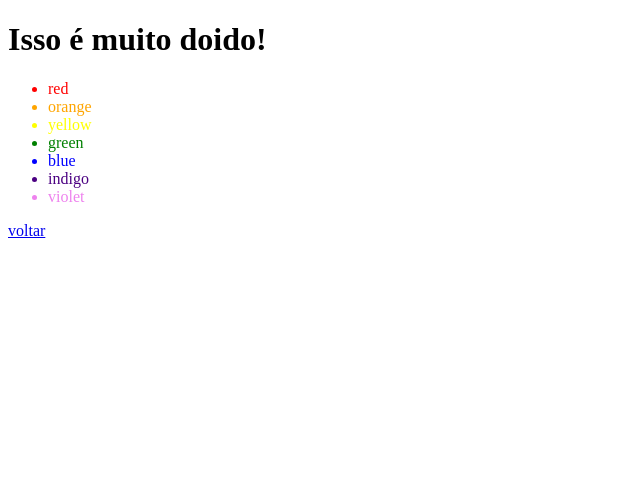
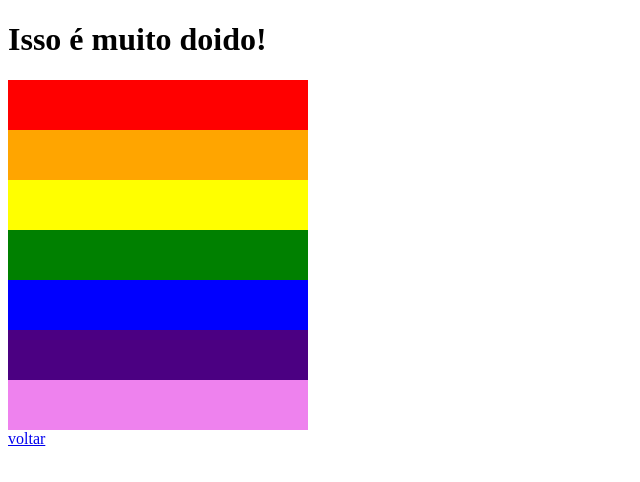
Before and after one commit to fboldt/dwalt, a plain HTML site: page arcoiris.html in a window 1280 px wide. Shown: the whole page, without its empty margins (0-640 px from the left). Drawn offline with Linux system fonts and the light colour scheme.

Commit message:
faz um arco-iris de verdade

```diff
--- a/arcoiris.html
+++ b/arcoiris.html
@@ -5,18 +5,22 @@
     <meta http-equiv="X-UA-Compatible" content="IE=edge">
     <meta name="viewport" content="width=device-width, initial-scale=1.0">
     <title>Loucura Loucura</title>
+    <style>
+        div {
+            width: 300px;
+            height: 50px;
+        }
+    </style>
 </head>
 <body>
     <h1>Isso é muito doido!</h1>
-    <ul>
-        <li style="color: red;">red</li>
-        <li style="color: orange;">orange</li>
-        <li style="color: yellow;">yellow</li>
-        <li style="color: green;">green</li>
-        <li style="color: blue;">blue</li>
-        <li style="color: indigo;">indigo</li>
-        <li style="color: violet;">violet</li>
-    </ul>
+    <div style="background-color: red;"></div>
+    <div style="background-color: orange;"></div>
+    <div style="background-color: yellow;"></div>
+    <div style="background-color: green;"></div>
+    <div style="background-color: blue;"></div>
+    <div style="background-color: indigo;"></div>
+    <div style="background-color: violet;"></div>
     <a href="index.html">voltar</a>
 </body>
 </html>
```
